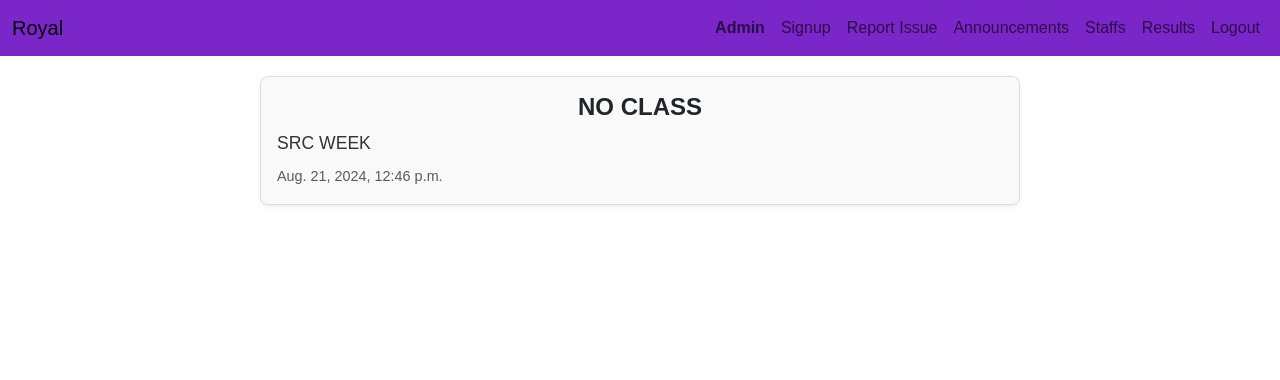
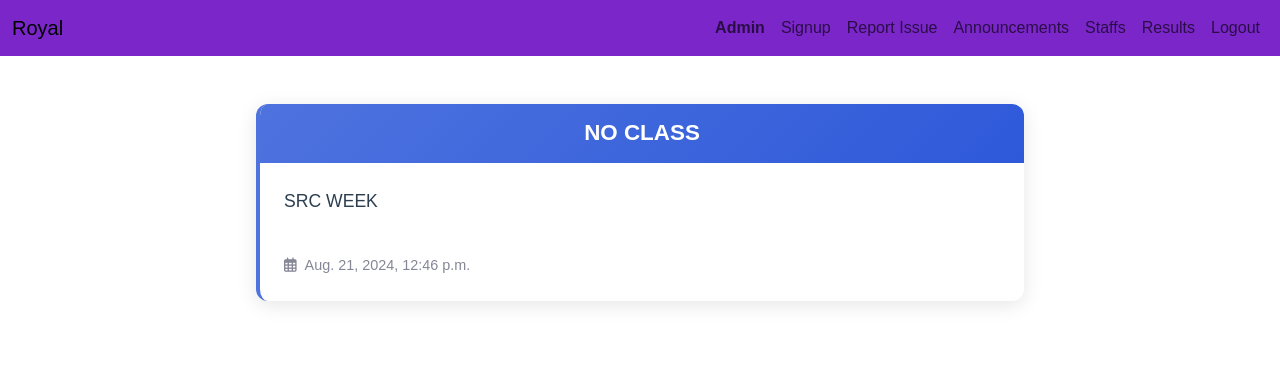
Before and after one commit to issahsalim/SCHOOLPROJECT, a Django app: page /announcement in a window 1280 px wide. Shown: the top 380 px of the page. Run offline with Django 5.2, Linux system fonts and the light colour scheme; the visitor is signed in with stand-in values (Sample User, id 1); data comes from the database, SQL or seed files in the repository; parts of the project's set-up code (start-up, migrations or seed data) failed here and were passed over; some libraries are stand-ins or nearby versions.

Commit message:
announcement page styled

```diff
--- a/assessementApp/templates/announcement.html
+++ b/assessementApp/templates/announcement.html
@@ -1,61 +1,168 @@
 {% extends 'base.html' %}
+{% block title %}Announcements{% endblock %}
 
-{% block title%} announcement {%endblock%}
 {% block content %}
-<div class="announcements-container">
-    {% for announcement in announcement %}
-    <div class="announcement card shadow-sm mb-4">
-        <div class="card-body">
-            <h4 class="text-center fw-bold">{{announcement.title}}</h4>
-            <p class="announcement-message mb-2">{{ announcement.message }}</p>
-            <span class="announcement-date text-muted">{{ announcement.date }}</span>
-        </div>
-    </div>
-    {%empty%}
-    <div class="fs-4 d-flex justify-content-center mt-6">No Announcement given</div>
-    {% endfor %}
-</div>
+<style>
+    :root {
+        --primary: #4e73df;
+        --primary-light: #6e8efb;
+        --secondary: #2e59d9;
+        --dark: #2c3e50;
+        --light: #f8f9fc;
+        --gray: #858796;
+        --shadow: 0 4px 20px rgba(0, 0, 0, 0.1);
+        --transition: all 0.3s cubic-bezier(0.25, 0.8, 0.25, 1);
+    }
 
- <style>
     .announcements-container {
         max-width: 800px;
-     margin: 0 auto;
-     padding: 20px;
+        margin: 2rem auto;
+        padding: 1rem;
+        animation: fadeIn 0.6s ease-out;
+    }
+
+    @keyframes fadeIn {
+        from { opacity: 0; transform: translateY(20px); }
+        to { opacity: 1; transform: translateY(0); }
     }
 
     .announcement {
-     border-radius: 8px;
-     border: 1px solid #ddd;
-     background-color: #f9f9f9;
-     transition: box-shadow 0.3s ease;
-
-     &:hover {
-         box-shadow: 0 4px 8px rgba(0, 0, 0, 0.1);
-
-     }
- }
- @media (max-width:900px) {
-    .announcements-container{
-        margin-top: 20%;
-    }
+        background: white;
+        border-radius: 12px;
+        box-shadow: var(--shadow);
+        margin-bottom: 2rem;
+        overflow: hidden;
+        transition: var(--transition);
+        border-left: 4px solid var(--primary);
     }
 
- /* .announcement:hover {
-        box-shadow: 0 4px 8px rgba(0, 0, 0, 0.1);
-    } */
+    .announcement:hover {
+        transform: translateY(-5px);
+        box-shadow: 0 10px 25px rgba(0, 0, 0, 0.15);
+    }
+
+    .announcement-header {
+        background: linear-gradient(135deg, var(--primary), var(--secondary));
+        color: white;
+        padding: 1rem 1.5rem;
+    }
+
+    .announcement-title {
+        font-weight: 600;
+        margin: 0;
+        font-size: 1.4rem;
+    }
+
+    .announcement-body {
+        padding: 1.5rem;
+    }
 
     .announcement-message {
         font-size: 1.1rem;
-     color: #333;
+        line-height: 1.6;
+        color: var(--dark);
+        margin-bottom: 1rem;
+    }
+
+    .announcement-footer {
+        display: flex;
+        justify-content: space-between;
+        align-items: center;
+        padding: 0 1.5rem 1.5rem;
     }
 
     .announcement-date {
         font-size: 0.9rem;
-     color: #888;
-     display: block;
-     margin-top: 10px;
+        color: var(--gray);
     }
 
+    .announcement-priority {
+        display: inline-block;
+        padding: 0.25rem 0.75rem;
+        border-radius: 50px;
+        font-size: 0.8rem;
+        font-weight: 500;
+    }
 
+    .priority-high {
+        background-color: #f8d7da;
+        color: #721c24;
+    }
+
+    .priority-medium {
+        background-color: #fff3cd;
+        color: #856404;
+    }
+
+    .priority-low {
+        background-color: #d4edda;
+        color: #155724;
+    }
+
+    .empty-state {
+        text-align: center;
+        padding: 3rem;
+        background: white;
+        border-radius: 12px;
+        box-shadow: var(--shadow);
+    }
+
+    .empty-state-icon {
+        font-size: 3rem;
+        color: var(--gray);
+        margin-bottom: 1rem;
+    }
+
+    .empty-state-text {
+        color: var(--gray);
+        font-size: 1.2rem;
+    }
+
+    /* Responsive Adjustments */
+    @media (max-width: 768px) {
+        .announcements-container {
+            margin-top: 1rem;
+            padding: 0.5rem;
+        }
+
+        .announcement-title {
+            font-size: 1.2rem;
+        }
+
+        .announcement-message {
+            font-size: 1rem;
+        }
+    }
 </style>
+
+<div class="announcements-container">
+    {% for announcement in announcement %}
+    <div class="announcement">
+        <div class="announcement-header">
+            <h3 class="announcement-title text-center">{{ announcement.title }}</h3>
+        </div>
+        <div class="announcement-body">
+            <p class="announcement-message">{{ announcement.message }}</p>
+        </div>
+        <div class="announcement-footer">
+            <span class="announcement-date">
+                <i class="far fa-calendar-alt me-2"></i>{{ announcement.date }}
+            </span>
+
+        </div>
+    </div>
+    {% empty %}
+    <div class="empty-state">
+        <div class="empty-state-icon">
+            <i class="fas fa-bullhorn"></i>
+        </div>
+        <h4>No Announcements</h4>
+        <p class="empty-state-text">There are currently no announcements to display.</p>
+    </div>
+    {% endfor %}
+</div>
+
+<!-- Font Awesome for icons -->
+<link rel="stylesheet" href="https://cdnjs.cloudflare.com/ajax/libs/font-awesome/6.0.0-beta3/css/all.min.css">
+
 {% endblock %}
```
Lines whose indentation alone changed are shown as unchanged.
